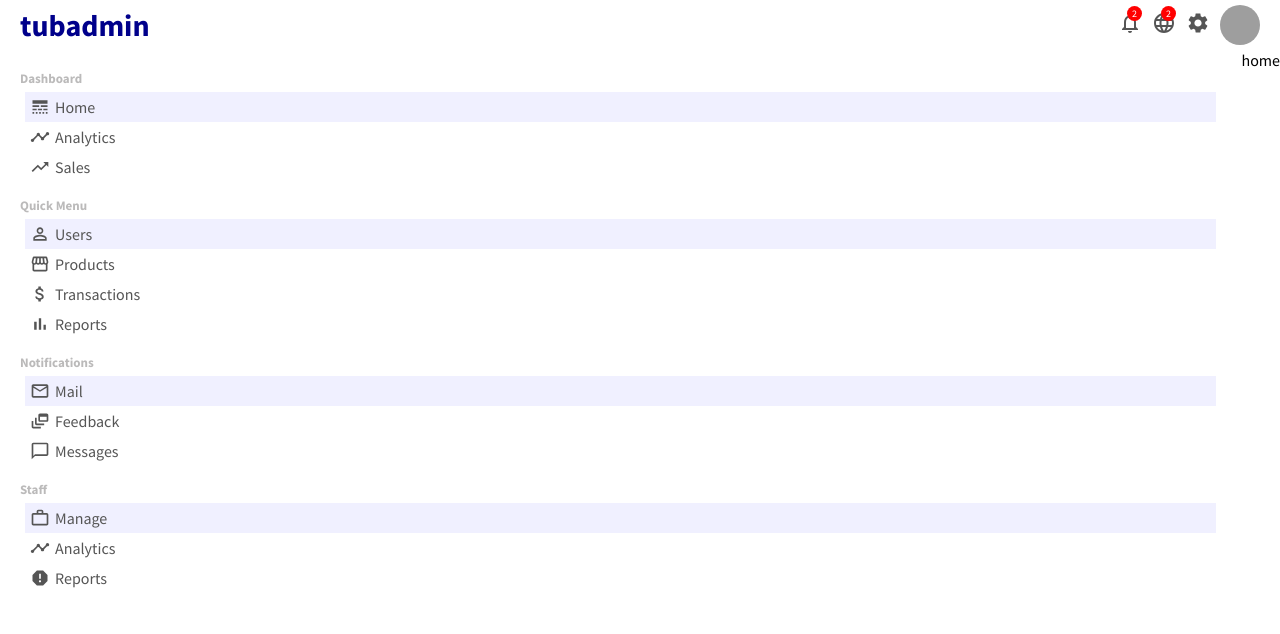
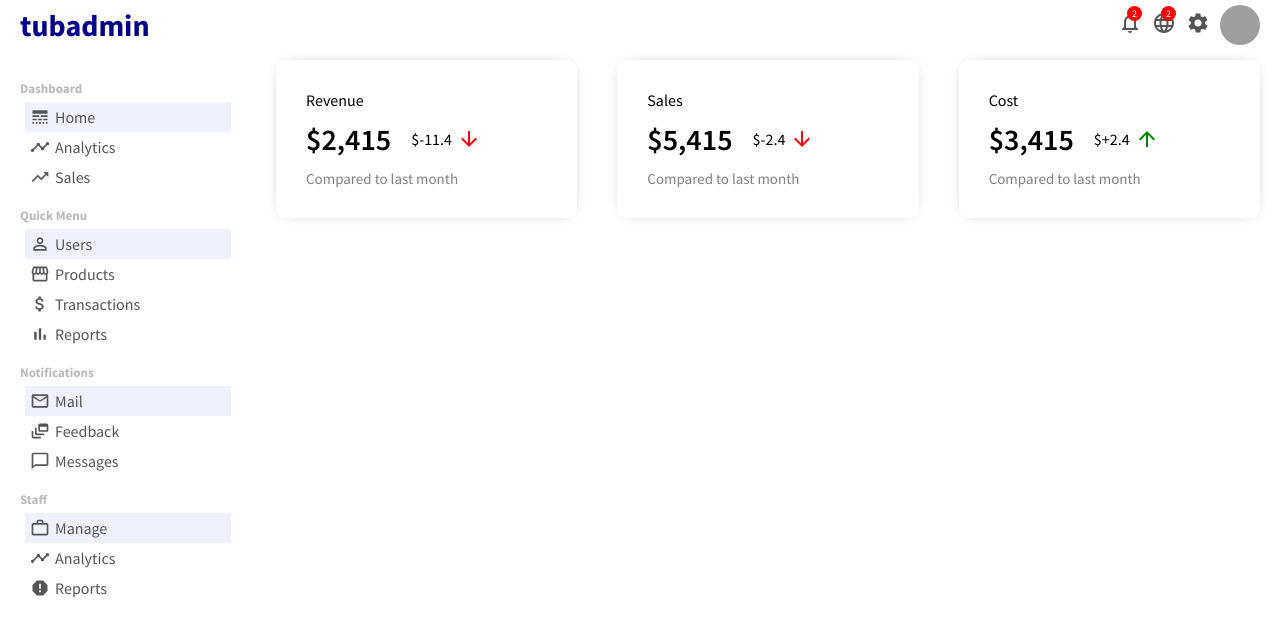
Before and after one commit to atubak400/React-Admin-Panel, a React (Create React App) app: page / in a window 1280 px wide. Shown: the top 634 px of the page. Built offline with nearby package versions, Linux system fonts and the light colour scheme; grey boxes are pictures that could not be loaded.

Commit message:
admin dashboard info widget done

```diff
--- /dev/null
+++ b/src/Components/featuredInfo/FeaturedInfo.jsx
@@ -0,0 +1,39 @@
+import { ArrowDownward, ArrowUpward } from '@material-ui/icons'
+import './featuredInfo.css'
+
+export default function FeaturedInfo() {
+  return (
+    <div className='featured'>
+      <div className='featuredItem'>
+        <span className='featuredTitle'>Revenue</span>
+        <div className='featuredMoneyContainer'>
+          <span className='featuredMoney'>$2,415</span>
+          <span className='featuredMoneyRate'>
+            $-11.4 <ArrowDownward className='featuredIcon negative' />
+          </span>
+        </div>
+        <span className='featuredSub'>Compared to last month</span>
+      </div>
+      <div className='featuredItem'>
+        <span className='featuredTitle'>Sales</span>
+        <div className='featuredMoneyContainer'>
+          <span className='featuredMoney'>$5,415</span>
+          <span className='featuredMoneyRate'>
+            $-2.4 <ArrowDownward className='featuredIcon negative' />
+          </span>
+        </div>
+        <span className='featuredSub'>Compared to last month</span>
+      </div>
+      <div className='featuredItem'>
+        <span className='featuredTitle'>Cost</span>
+        <div className='featuredMoneyContainer'>
+          <span className='featuredMoney'>$3,415</span>
+          <span className='featuredMoneyRate'>
+            $+2.4 <ArrowUpward className='featuredIcon' />
+          </span>
+        </div>
+        <span className='featuredSub'>Compared to last month</span>
+      </div>
+    </div>
+  )
+}
--- /dev/null
+++ b/src/Components/featuredInfo/featuredInfo.css
@@ -0,0 +1,48 @@
+.featured {
+  display: flex;
+  justify-content: space-between;
+  width: 100%;
+}
+
+.featuredItem {
+  flex: 1;
+  margin: 0px 20px;
+  padding: 30px;
+  border-radius: 10px;
+  -webkit-box-shadow: 0px 0px 15px 10px #000000,
+    5px 5px 15px 5px rgba(0, 0, 0, 0.75);
+  box-shadow: 0px 0px 15px -10px rgba(0, 0, 0, 0.75),
+    5px 5px 15px 5px rgba(0, 0, 0, 0);
+}
+
+.featuredMoneyContainer {
+  margin: 10px 0px;
+  display: flex;
+  align-items: center;
+}
+
+.featuredMoney {
+  font-size: 30px;
+  font-weight: 600;
+}
+
+.featuredMoneyRate {
+  display: flex;
+  align-items: center;
+  margin-left: 20px;
+}
+
+.featuredIcon {
+  font-size: 14px;
+  margin-left: 5px;
+  color: green;
+}
+
+.featuredIcon.negative {
+  color: red;
+}
+
+.featuredSub {
+  font-size: 15px;
+  color: gray;
+}
--- a/src/app.css
+++ b/src/app.css
@@ -1,3 +1,4 @@
 .container {
   display: flex;
+  margin-top: 10px;
 }
--- a/src/pages/home/Home.jsx
+++ b/src/pages/home/Home.jsx
@@ -1,5 +1,10 @@
+import FeaturedInfo from '../../Components/featuredInfo/FeaturedInfo'
 import './home.css'
 
 export default function Home() {
-  return <div className='home'>home</div>
+  return (
+    <div className='home'>
+      <FeaturedInfo />
+    </div>
+  )
 }
--- a/src/pages/home/home.css
+++ b/src/pages/home/home.css
@@ -0,0 +1,3 @@
+.home {
+  flex: 4;
+}
```
